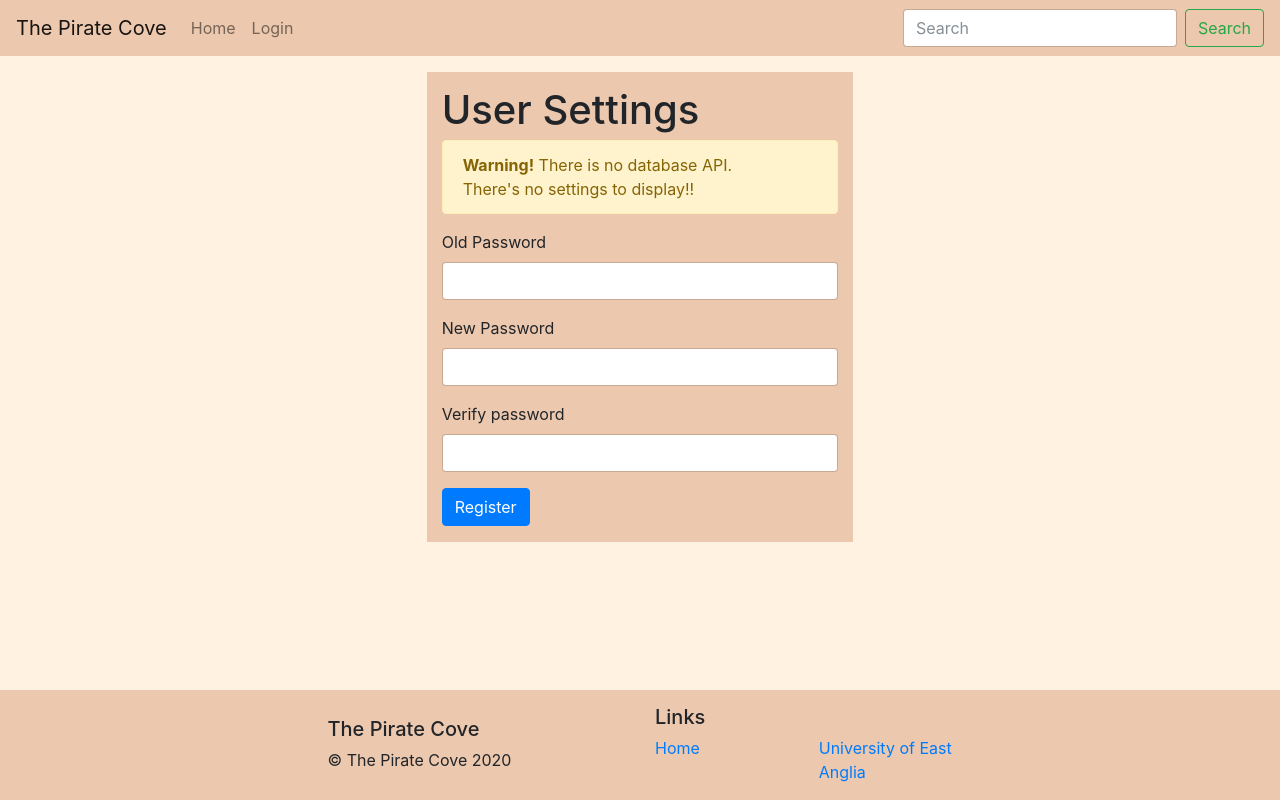
After one commit to E-Kemp/DSS-WEB, a Flask app: page /settings in a window 1280 px wide. The commit adds this page. Run offline with Flask 2, Linux system fonts and the light colour scheme; some libraries are stand-ins or nearby versions.

Commit message:
Added settings
Added settings page
Added more minor changes

```diff
--- a/server.py
+++ b/server.py
@@ -24,7 +24,6 @@ def search():
         search = request.form['search']
         return render_template('search.html', user = user, search = search)
     return redirect('/home')
-
 
 
 
@@ -63,5 +62,15 @@ def post():
     return render_template('post.html', user = user)#, error = error)
 
 
+@app.route('/settings', methods=['GET', 'POST'])
+def settings():
+    user = None
+    if request.method == 'POST':
+        oldPass = request.form['oldPasswordInput']
+        newPass = request.form['newPasswordInput']
+        verPass = request.form['verifyPasswordInput']
+    return render_template('settings.html', user = user)
+
+
 if __name__ == "__main__":
     app.run(debug=True)
--- a/templates/home.html
+++ b/templates/home.html
@@ -1,8 +1,9 @@
 {% extends "layout/template.html" %}
 {% block title %}Home{% endblock %}
 {% block content %}
+	<h1>Home</h1>
 	{% for post in posts %}
-		<div class="container bg-white mb-4 py-2">
+		<div class="container bg-white {% if not loop.last %}mb-3{% endif %} py-2">
 			<h1>{{ post.title }}</h1>
 			<h3>{{ post.username }}</h3>
 			<p>{{ post.content }}</p>
--- a/templates/layout/template.html
+++ b/templates/layout/template.html
@@ -25,10 +25,10 @@
 				<li class="nav-item">
 					<a class="nav-link" href="/home">Home</a>
 				</li>
+				{% if user %}
 				<li class="nav-item">
 					<a class="nav-link" href="/post">Post</a>
 				</li>
-				{% if user %}
 				<li class="nav-item">
 					<a class="nav-link" href="/login">Logout</a>
 				</li>
@@ -59,7 +59,7 @@
 		<div class="row justify-content-center">
 			<div class="col-3 col-md-3 my-auto">
 				<h5>The Pirate Cove</h5>
-				<p>Copyright The Pirate Cove 2020</p>
+				<p>&copy; The Pirate Cove 2020</p>
 			</div>
 			<div class="col-3 col-md-3 my-auto">
 				<h5>Links</h5>
--- a/templates/login.html
+++ b/templates/login.html
@@ -2,6 +2,7 @@
 {% block title %}Login{% endblock %}
 {% block extraParams %}col-4{% endblock %}
 {% block content %}
+    <h1>Login</h1>
     {% if error %}
             <div class="alert alert-warning">
                 <strong>Warning!</strong> {{ error }}
--- a/templates/post.html
+++ b/templates/post.html
@@ -1,6 +1,7 @@
 {% extends "layout/template.html" %}
 {% block title %}Post{% endblock %}
 {% block content %}
+    <h1>New Post</h1>
     {% if error %}
             <div class="alert alert-warning">
                 <strong>Warning!</strong> {{ error }}
--- a/templates/register.html
+++ b/templates/register.html
@@ -2,6 +2,7 @@
 {% block title %}Register{% endblock %}
 {% block extraParams %}col-4{% endblock %}
 {% block content %}
+    <h1>Register</h1>
     {% if error %}
             <div class="alert alert-warning">
                 <strong>Warning!</strong> {{ error }}
--- a/templates/search.html
+++ b/templates/search.html
@@ -1,6 +1,7 @@
 {% extends "layout/template.html" %}
 {% block title %}Search{% endblock %}
 {% block content %}
+    <h1>Search: {{ search }}</h1>
     <div class="alert alert-warning">
         <strong>Warning!</strong> There is no database API.<br><strong>{{ search }}</strong> could not be found.
     </div>
--- /dev/null
+++ b/templates/settings.html
@@ -0,0 +1,24 @@
+{% extends "layout/template.html" %}
+{% block title %}Settings{% endblock %}
+{% block extraParams %}col-4{% endblock %}
+{% block content %}
+    <h1>User Settings</h1>
+    <div class="alert alert-warning">
+        <strong>Warning!</strong> There is no database API.<br>There's no settings to display!!
+    </div>
+    <form action="{{ url_for('settings') }}" method="post">
+        <div class="form-group">
+            <label for="oldPasswordInput">Old Password</label>
+            <input type="password" class="form-control" name="oldPasswordInput">
+        </div>
+        <div class="form-group">
+            <label for="newPasswordInput">New Password</label>
+            <input type="password" class="form-control" name="newPasswordInput">
+        </div>
+        <div class="form-group">
+            <label for="verifyPasswordInput">Verify password</label>
+            <input type="password" class="form-control" name="verifyPasswordInput">
+        </div>
+        <button type="submit" class="btn btn-primary">Register</button>
+    </form>
+{% endblock %}
```
